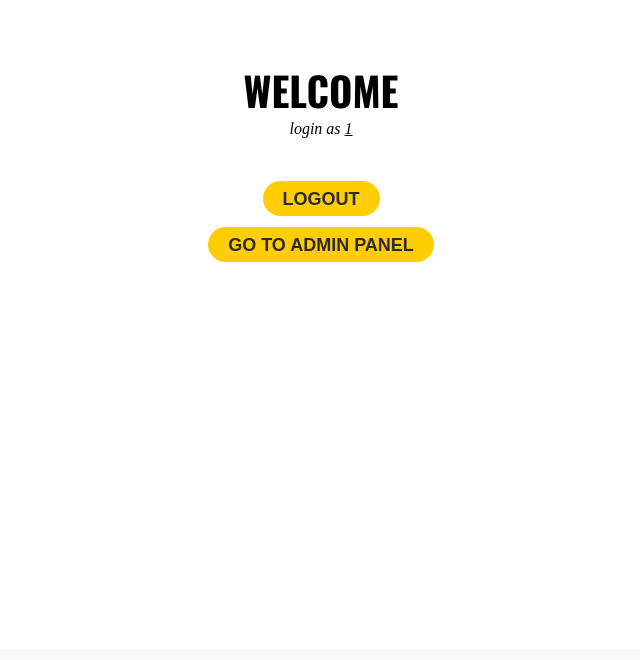
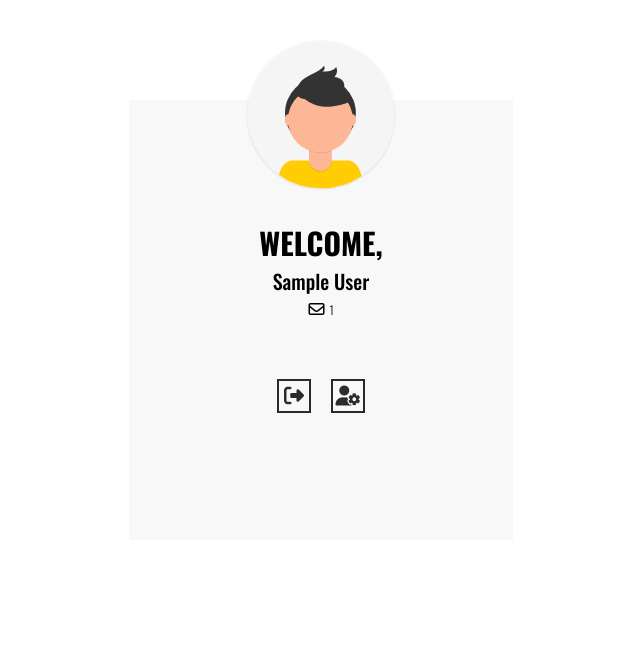
Before and after one commit to bibashmgr/gcesports, a PHP site: page /gcesports/profile.php in a window 1280 px wide. Shown: the part 151-811 px from the top of the page, without its empty margins (319-959 px from the left). Before the commit the page ends 413 px from the top, so only its background shows below. Run offline with PHP 8.4, Linux system fonts and the light colour scheme; the visitor is signed in with stand-in values (Sample User, id 1); some libraries are stand-ins or nearby versions.

Commit message:
Updating repo

```diff
--- a/login.php
+++ b/login.php
@@ -52,7 +52,7 @@
                     </div>
                     <div class="form-control">
                         <label for="admin">Email:</label>
-                        <input id="admin" type="text" name="admin" placeholder="Enter Email" value="<?php echo $adminEmail; ?>" />
+                        <input id="admin" type="email" name="admin" placeholder="Enter Email" value="<?php echo $adminEmail; ?>" autocomplete="off" />
                     </div>
                     <div class="form-control">
                         <label for="password">Password:</label>
--- a/main/controllers/fixturespanel.php
+++ b/main/controllers/fixturespanel.php
@@ -1,12 +1,6 @@
 <?php
 
 include(ROOT_PATH . '/main/database/db.php');
-
-function dd($users) // to be deleted
-{
-    echo '<pre>', print_r($users,true), '</pre>';
-    exit();
-}
 
 // variables
 $table = 'fixturespanel';
--- a/main/controllers/gallerypanel.php
+++ b/main/controllers/gallerypanel.php
@@ -1,12 +1,6 @@
 <?php
 
     include(ROOT_PATH . '/main/database/db.php');
-
-    function dd($users) // to be deleted
-    {
-        echo '<pre>', print_r($users,true), '</pre>';
-        exit();
-    }
 
     $table = 'gallerypanel';
 
--- a/main/controllers/newspanel.php
+++ b/main/controllers/newspanel.php
@@ -1,12 +1,6 @@
 <?php
 
     include(ROOT_PATH . '/main/database/db.php');
-
-    function dd($users) // to be deleted
-    {
-        echo '<pre>', print_r($users,true), '</pre>';
-        exit();
-    }
 
     $table = 'newspanel';
 
--- a/main/controllers/resultspanel.php
+++ b/main/controllers/resultspanel.php
@@ -1,12 +1,6 @@
 <?php
 
 include(ROOT_PATH . '/main/database/db.php');
-
-function dd($users) // to be deleted
-{
-    echo '<pre>', print_r($users,true), '</pre>';
-    // exit();
-}
 
 // variables
 $prevtable = 'fixturespanel';
--- a/main/controllers/teamspanel.php
+++ b/main/controllers/teamspanel.php
@@ -1,12 +1,6 @@
 <?php
 
     include(ROOT_PATH . '/main/database/db.php');
-
-    function dd($users) // to be deleted
-    {
-        echo '<pre>', print_r($users,true), '</pre>';
-    }
-
 
     //variables
     $table = '';
--- a/main/controllers/validation.php
+++ b/main/controllers/validation.php
@@ -36,8 +36,9 @@
 
             $user = selectOne('adminlogin', ['admin' => $_POST['admin']]);
 
-            if(($user['admin'] === $_POST['admin']) && ($user['password'] === $_POST['password'])) {
+            if(!empty($user) && ($user['password'] === $_POST['password'])) {
 
+                $_SESSION['name'] = $user['name'];
                 $_SESSION['admin'] = $user['admin'];
 
                 header('location:' . BASE_URL . '/profile.php');
--- a/main/database/db.php
+++ b/main/database/db.php
@@ -3,6 +3,11 @@
 // including connect.php for database connection
 require('connect.php');
 
+function dd($users) // to be deleted
+{
+    echo '<pre>', print_r($users,true), '</pre>';
+    exit();
+}
 
 function executeQuery($sql, $data)
 {
--- a/profile.php
+++ b/profile.php
@@ -7,6 +7,7 @@
 ?>
 <!DOCTYPE html>
 <html lang="en">
+
 <head>
     <!-- meta tags -->
     <meta charset="UTF-8" />
@@ -26,6 +27,7 @@
     <link href="https://fonts.googleapis.com/css2?family=Oswald:wght@200;300;400;500;600;700&display=swap" rel="stylesheet">
     <link href="https://fonts.googleapis.com/css2?family=Open+Sans&display=swap" rel="stylesheet">
 </head>
+
 <body>
 
     <!-- header: nav-bar -->
@@ -34,18 +36,41 @@
 
     <!-- section: user-profile -->
 
-    <section class="section-container">
-        <div class="section-heading">
-            WELCOME
-        </div>
-        <div class="admin-name">
-            <i><?php echo 'login as <u>' . $_SESSION['admin'] . '</u>'; ?></i>
-        </div>
-        <div class="logout-btn">
-            <a href="./main/controllers/logout.php">LOGOUT</a>
-        </div>
-        <div class="admin-panel-btn">
-            <a href="./main/admin/home/index.php">GO TO ADMIN PANEL</a>
+    <section class="container">
+        <div class="profile-container">
+
+            <div class="profile-pic-container">
+                <img src="./media/profile-pic.svg" alt="profile-pic" id="profile-pic" />
+            </div>
+
+            <div class="heading-container">
+                <span class="heading-span">Welcome,</span>
+            </div>
+
+            <div class="name-container">
+                <span class="name-span">
+                    <?php echo $_SESSION['name']; ?>
+                <span>
+            </div>
+
+            <div class="email-container">
+                <span class="email-icon">
+                    <i class="far fa-envelope"></i>
+                </span>
+                <span class="email-span">
+                    <?php echo $_SESSION['admin']; ?>
+                <span>
+            </div>
+
+            <div class="btn-container">
+                <div class="logout-btn">
+                    <a href="./main/controllers/logout.php" title="Logout"><i class="fas fa-sign-out-alt"></i></a>
+                </div>
+                <div class="admin-panel-btn">
+                    <a href="./main/admin/home/index.php" title="Admin Panel"><i class="fas fa-user-cog"></i></a>
+                </div>
+            </div>
+
         </div>
     </section>
 
--- a/src/style/login.css
+++ b/src/style/login.css
@@ -75,6 +75,7 @@
 }
 
 .login-container input[type="text"],
+.login-container input[type="email"],
 .login-container input[type="password"] {
     border: none;
     border-bottom: 1px solid #2B2B2B;
--- a/src/style/profile.css
+++ b/src/style/profile.css
@@ -18,42 +18,109 @@
 
 /* styling for section */
 
-.section-container {
-    text-align: center;
-    padding-top: 60px;
+.container {
+    display: flex;
+    flex-direction: column;
+    align-items: center;
+    width: 100%;
+    height: 70vh;
+    margin-top: 100px;
 }
 
-.section-heading {
-    font-family: 'Oswald', sans-serif;
-    font-weight: 700;
-    font-size: 40px;
+.profile-container {
+    width: 30%;
+    text-align: center;
+    background-color: #f8f8f8;
+    position: relative;
+    height: 55vh;
 }
 
-.admin-name {
+.profile-pic-container {
+    position: absolute;
+    top: -60px;
+    left: 50%;
+    transform: translateX(-50%);
+}
+
+.profile-pic-container #profile-pic {
+    width: 150px;
+    height: 150px;
+}
+
+.heading-container {
+    margin-top: 120px;
+}
+
+.heading-span {
+    font-family: "Oswald", sans-serif;
+    font-size: 30px;
+    font-weight: 700;
+    text-transform: uppercase;
+}
+
+.name-container {
+    margin-top: 1px;
+}
+
+.name-span {
+    font-family: "Oswald", sans-serif;
+    font-size: 20px;
+    font-weight: 500;
+}
+
+.email-container {
+    margin-top: 5px;
+}
+
+.email-icon {
     font-size: 16px;
-    margin-bottom: 50px;
+    font-weight: 500;
+    margin-right: 1px;
+}
+
+.email-span {
+    font-family: "Oswald", sans-serif;
+    font-size: 12px;
+    font-weight: 300;
+}
+
+.btn-container {
+    margin-top: 60px;
+    display: flex;
+    justify-content: center;
+    align-items: center;
 }
 
 .logout-btn,
 .admin-panel-btn {
-    margin-top: 25px;
+    border: 2px solid #2B2B2B;
+    background-color: #f8f8f8;
+    text-align: center;
+    cursor: pointer;
+    transition: all 0.5s;
 }
 
 .logout-btn a,
 .admin-panel-btn a {
-    font-family: 'Opensans', sans-serif;
-    background-color: #FFCD02;
-    border-radius: 20px;
-    font-weight: 600;
-    font-size: 18px;
-    color: #2b2b2b;
     text-decoration: none;
-    padding: 7.5px 20px;
-    transition: all 0.5s;
+    color: #2B2B2B;
 }
 
-.logout-btn a:hover,
-.admin-panel-btn a:hover {
-    background-color: #2b2b2b;
-    color: #f8f8f8;
+.logout-btn a i,
+.admin-panel-btn a i {
+    font-size: 20px;
 }
+
+.logout-btn {
+    margin-right: 20px;
+    padding: 5px;
+}
+
+.admin-panel-btn {
+    padding: 5px 2.5px;
+}
+
+.logout-btn:hover,
+.admin-panel-btn:hover {
+    background-color: #FFCD02;
+}
```
Also changed, not shown: media/profile-pic.svg (added).
